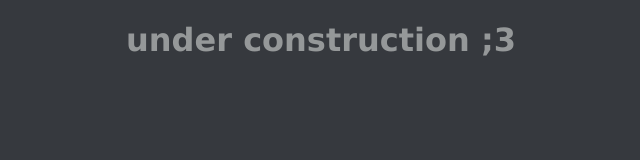
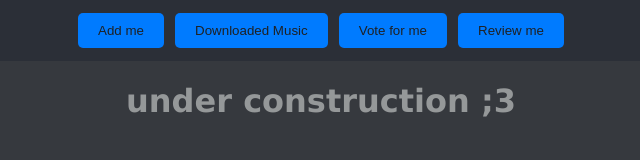
Before and after one commit to eepyfemboi/website, a plain HTML site: page index.html in a window 1280 px wide. Shown: the whole page, without its empty margins (319-959 px from the left). Drawn offline with Linux system fonts and the light colour scheme.

Commit message:
file updates

```diff
--- a/index.html
+++ b/index.html
@@ -1,23 +1,19 @@
 <!DOCTYPE html>
 <html>
-    <header>
+    <head>
         <title>Sleepy's Pet</title>
-        <style>
-            body {
-                font-family: Verdana, sans-serif;
-                background-color: #36393e;
-                color: #959899;
-                margin: 0;
-                padding: 0;
-                text-align: center;
-            }
-            h1 {
-                font-size: 32px;
-                margin-bottom: 20px;
-            }
-        </style>
-    </header>
+        <link rel="stylesheet" href="site_style.css">
+        <style></style>
+    </head>
     <body>
-        <h1>under construction ;3</h1>
+        <nav>
+            <a href="https://discord.com/application-directory/1093032431298285598"><button>Add me</button></a>
+            <a href="https://ezmusic.net"><button>Downloaded Music</button></a>
+            <a href="https://top.gg/bot/1093032431298285598/vote"><button>Vote for me</button></a>
+            <a href="https://top.gg/bot/1093032431298285598#reviews"><button>Review me</button></a>
+        </nav>
+        <div>
+            <h1>under construction ;3</h1>
+        </div>
     </body>
 </html>
--- /dev/null
+++ b/site_style.css
@@ -0,0 +1,50 @@
+body {
+    font-family: Verdana, sans-serif;
+    background-color: #36393e;
+    color: #959899;
+    margin: 0;
+    padding: 0;
+    text-align: center;
+}
+
+h1 {
+    font-size: 32px;
+    margin-bottom: 20px;
+}
+
+a {
+    color: #5c7eb1;
+}
+
+nav {
+    background-color: #2b2f37;
+    padding: 10px;
+}
+
+button {
+    background-color: #007bff;
+    color: #1e2124;
+    padding: 10px 20px;
+    border: none;
+    border-radius: 5px;
+    cursor: pointer;
+    margin: 3px;
+}
+
+button:hover {
+    background-color: #0151a7;
+    box-shadow: #001933;
+}
+
+.mobileShow {display: none;}
+@media only screen
+    and (min-device-width : 320px)
+    and (max-device-width : 480px){
+    .mobileShow {display: inline;}
+}
+.mobileHide { display: inline; }
+@media only screen
+    and (min-device-width : 320px)
+    and (max-device-width : 480px){
+    .mobileHide { display: none;}
+}
```
Also changed, not shown: favicon.ico (added).
